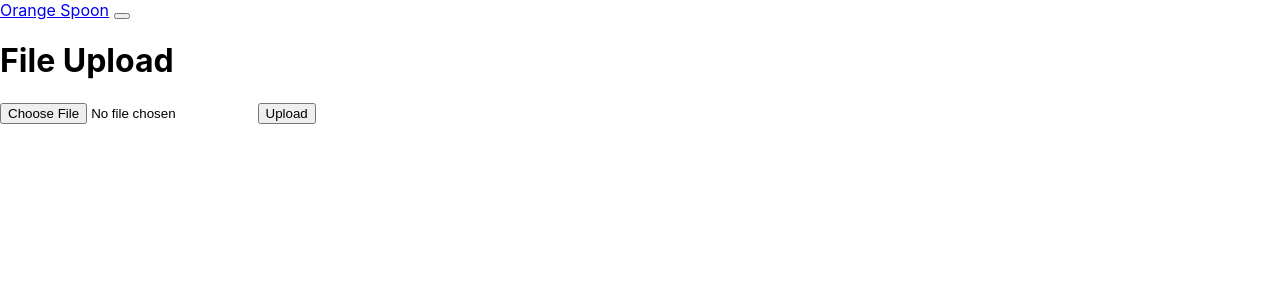
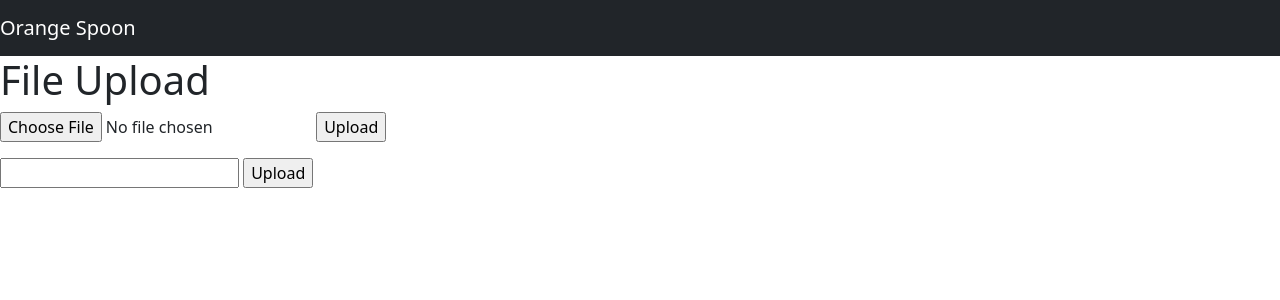
Before and after one commit to mizaagi/orange-spoon, a Flask app: page / in a window 1280 px wide. Shown: the top 300 px of the page. Run offline with Flask 3, Linux system fonts and the light colour scheme.

Commit message:
Starting to work on playlist system; currently returning BadRequestKeyError.
Co-authored-by: trumpyb <trumpyb@users.noreply.github.com>
Co-authored-by: Owen White <O-white1@users.noreply.github.com>

```diff
--- a/app.py
+++ b/app.py
@@ -11,11 +11,22 @@
 @app.route("/", methods=['GET', 'POST'])
 def file_upload():
     if request.method == "POST":
+        playlist = "uploadedSongs" # Sets default "playlist" as a simple uploadedSongs folder, not a playlist at all
         file = request.files['file']
-        file.save(f"audioFiles/{file.filename}")
-        return render_template("fileupload.html", title="File Upload",
-                               message="Uploaded file successfully!")
+        playlist = request.files['playlistname']
+        if file.filename.endswith(('.mp3', '.ogg', '.wav', '.flac', '.3gp')):
+            file.save(f"audioFiles/{playlist}/{file.filename}") # Example: audioFiles/samplePlaylist/goodMusic.mp3
+            return render_template("fileupload.html", title="File Upload",
+                               message=f"Uploaded file {file.filename} successfully!")
+        else:
+            return render_template("fileupload.html", title="File Upload",
+                               message=f"Failed to upload {file.filename}. Please try again with a file with a supported format.")
     return render_template("fileupload.html", title="File Upload")
+
+@app.route("/play")
+def play():
+    pass
+
 
 @app.route("/playlists")
 def playlists():
--- a/static/main.css
+++ b/static/main.css
@@ -45,3 +45,6 @@
 .main {
     align-items: center;
 }
+.container {
+
+}
--- a/templates/fileupload.html
+++ b/templates/fileupload.html
@@ -1,11 +1,12 @@
 <head>
+    <meta charset="utf-8">
+    <meta name="viewport" content="width=device-width, initial-scale=1">
     <title>{{ title }}</title>
-    <link rel="stylesheet" href="{{ url_for('static', filename='main.css') }}">
-
+    <link href="https://cdn.jsdelivr.net/npm/bootstrap@5.3.3/dist/css/bootstrap.min.css" rel="stylesheet" integrity="sha384-QWTKZyjpPEjISv5WaRU9OFeRpok6YctnYmDr5pNlyT2bRjXh0JMhjY6hW+ALEwIH" crossorigin="anonymous">
 <body>
     {% include 'navbar.html' %}
 
-    <div class="container">
+    <div id="container">
         <h1>{{ title }}</h1>
 
         {% if message %}
@@ -14,7 +15,10 @@
 
         <form method="POST" enctype="multipart/form-data">
             <input type="file" name="file" id="file" accept="audio/*">
-
+            <input type="submit" value="Upload">
+        </form>
+        <form method="POST" enctype="multipart/form-data">
+            <input type="text" name="text" id="playlistname" accept="*">
             <input type="submit" value="Upload">
         </form>
     </div>
```
Also changed, not shown: templates/open.html (added).
